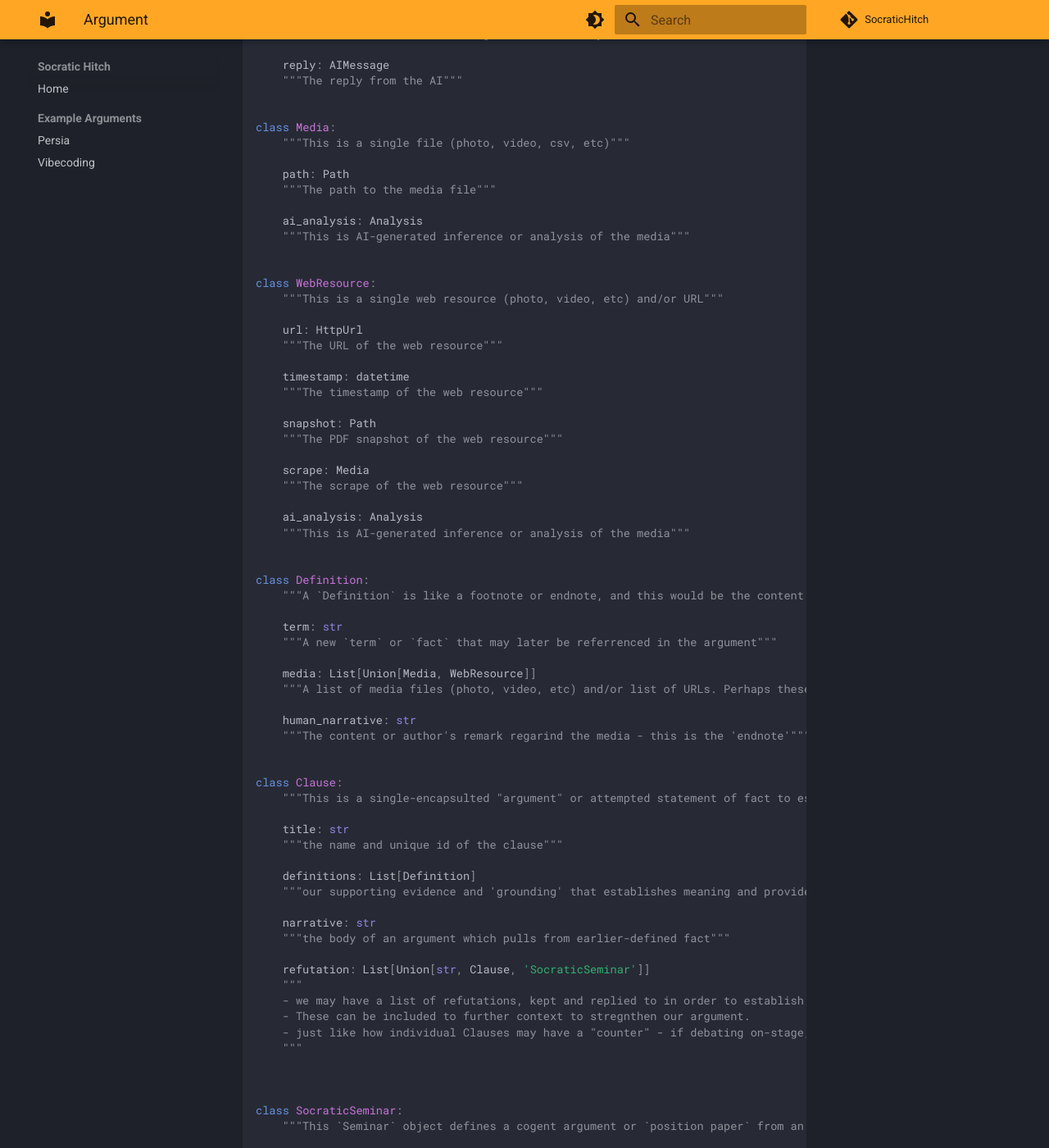
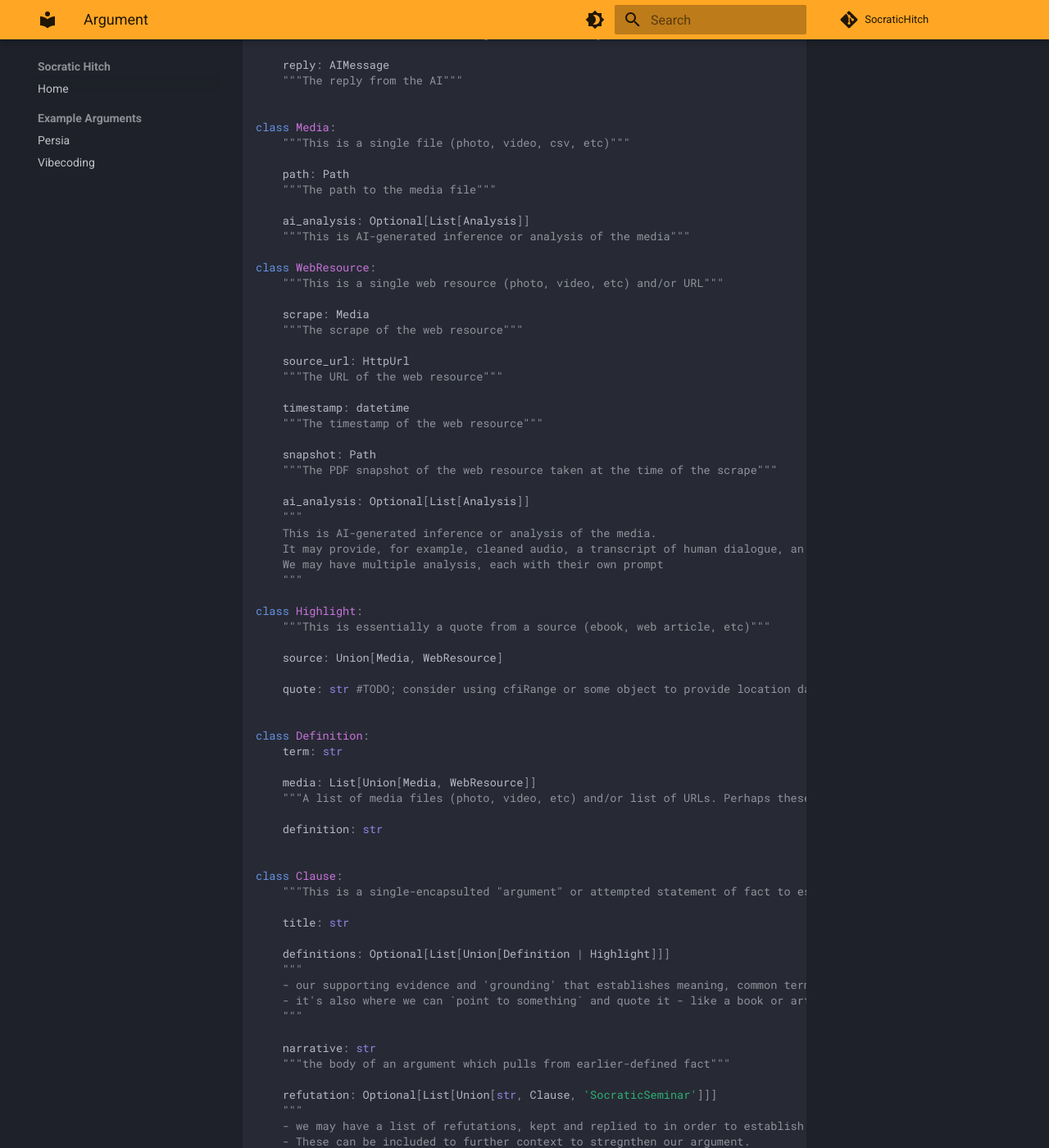
Before and after one commit to PlebeiusGaragicus/SocraticHitch, an MkDocs documentation site: the page built from docs/argument.md, in a window 1280 px wide and 1400 px high, scrolled down 406 px. Shown: the whole window at 82% size. Built offline with MkDocs 1.6.1 and Material for MkDocs 9.7.7, drawn with Linux system fonts in a browser that asks for light colours; comment, search, counter and statistics services are not loaded; some of the changed text lies outside the part shown.

Commit message:
refine argument

````diff
--- a/docs/argument.md
+++ b/docs/argument.md
@@ -1,5 +1,5 @@
 ```python
-from typing import Union, List
+from typing import Union, List, Optional
 from pathlib import Path
 from pydantic import HttpUrl
 from langchain.schema import AIMessage, HumanMessage
@@ -24,55 +24,63 @@ class Media:
     path: Path
     """The path to the media file"""
 
-    ai_analysis: Analysis
+    ai_analysis: Optional[List[Analysis]]
     """This is AI-generated inference or analysis of the media"""
-
 
 class WebResource:
     """This is a single web resource (photo, video, etc) and/or URL"""
 
-    url: HttpUrl
+    scrape: Media
+    """The scrape of the web resource"""
+
+    source_url: HttpUrl
     """The URL of the web resource"""
 
     timestamp: datetime
     """The timestamp of the web resource"""
 
     snapshot: Path
-    """The PDF snapshot of the web resource"""
+    """The PDF snapshot of the web resource taken at the time of the scrape"""
 
-    scrape: Media
-    """The scrape of the web resource"""
+    ai_analysis: Optional[List[Analysis]]
+    """
+    This is AI-generated inference or analysis of the media.
+    It may provide, for example, cleaned audio, a transcript of human dialogue, an analysis of a video which determines the make and model of a vehicle and or a summary of a podcast
+    We may have multiple analysis, each with their own prompt
+    """
 
-    ai_analysis: Analysis
-    """This is AI-generated inference or analysis of the media"""
+class Highlight:
+    """This is essentially a quote from a source (ebook, web article, etc)"""
+
+    source: Union[Media, WebResource]
+
+    quote: str #TODO; consider using cfiRange or some object to provide location data
 
 
 class Definition:
-    """A `Definition` is like a footnote or endnote, and this would be the content or author's remark"""
-
     term: str
-    """A new `term` or `fact` that may later be referrenced in the argument"""
 
     media: List[Union[Media, WebResource]]
     """A list of media files (photo, video, etc) and/or list of URLs. Perhaps these would be kept in the same 'folder' together."""
 
-    human_narrative: str
-    """The content or author's remark regarind the media - this is the 'endnote'"""
+    definition: str
 
 
 class Clause:
     """This is a single-encapsulted "argument" or attempted statement of fact to establish our logic, block by block"""
 
     title: str
-    """the name and unique id of the clause"""
 
-    definitions: List[Definition]
-    """our supporting evidence and 'grounding' that establishes meaning and provides point-of-view"""
+    definitions: Optional[List[Union[Definition | Highlight]]]
+    """
+    - our supporting evidence and 'grounding' that establishes meaning, common terms and provides point-of-view
+    - it's also where we can `point to something` and quote it - like a book or article highlight
+    """
 
     narrative: str
     """the body of an argument which pulls from earlier-defined fact"""
 
-    refutation: List[Union[str, Clause, 'SocraticSeminar']]
+    refutation: Optional[List[Union[str, Clause, 'SocraticSeminar']]]
     """
     - we may have a list of refutations, kept and replied to in order to establish our past thoughts on the issue, old ways of thinking, past contraversies, etc.
     - These can be included to further context to stregnthen our argument.
@@ -84,11 +92,13 @@ class Clause:
 class SocraticSeminar:
     """This `Seminar` object defines a cogent argument or `position paper` from an author.  It is the self-contained material for one side in a debate"""
 
-    Abstract: str
+    title: str
 
-    Supporting_Arguments: List[Clause]
+    abstract: Optional[str]
 
-    Narrative: Union[Clause]
+    supporting_clauses: Optional[List[Clause]]
 
-    Refutations: List[Union[str, Clause, 'SocraticSeminar']]
+    narrative: Union[Clause]
+
+    refutations: Opetional[List[Union[str, Clause, 'SocraticSeminar']]]
 ```
````
Also changed, not shown: docs/example-arguments/vibecoding.md (+5 -1 lines).
